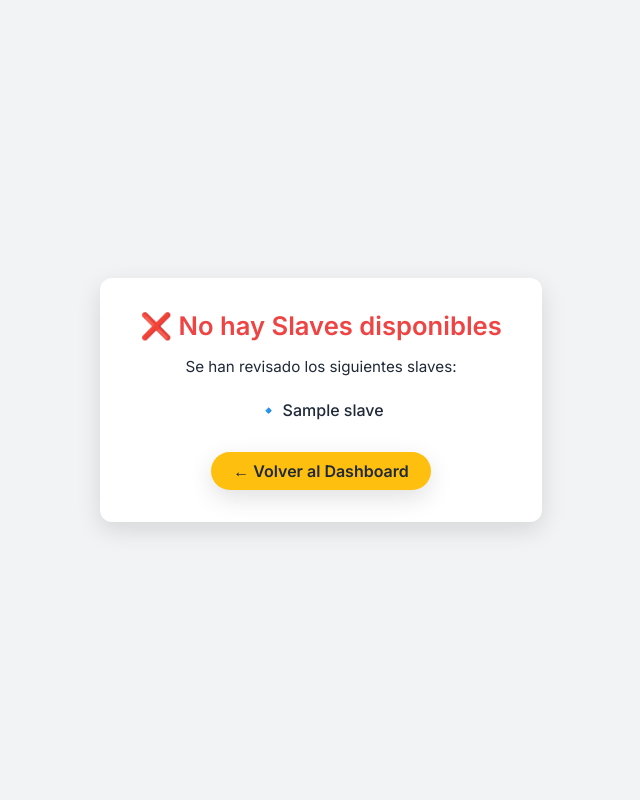
After one commit to javmunrom/mysql-distribuido-demo, a Django app: template app/dashboard/templates/dashboard/no_slaves.html in a window 1280 px wide. The commit adds this page. Shown: the whole page, without its empty margins (319-959 px from the left). Run offline with Django 3.2, Linux system fonts and the light colour scheme; the template is opened without the code that fills it: most values are stand-ins (such as "Sample title", 1, 10 or a date in 2020).

Commit message:
funcionalidad elegir slaves automatico

```diff
--- a/app/dashboard/templates/dashboard/home.html
+++ b/app/dashboard/templates/dashboard/home.html
@@ -210,6 +210,9 @@
           <a href="{% url 'list_tasks_slave' 'slave3' %}" class="btn"
             >📄 Ver Slave 3</a
           >
+          <a href="{% url 'list_tasks_dynamic' %}" class="btn"
+            >🎯 Ver (Automático)</a
+          >
         </nav>
       </header>
 
--- /dev/null
+++ b/app/dashboard/templates/dashboard/no_slaves.html
@@ -0,0 +1,95 @@
+<!DOCTYPE html>
+<html lang="es">
+  <head>
+    <meta charset="utf-8" />
+    <meta name="viewport" content="width=device-width, initial-scale=1.0" />
+    <title>Sin Slaves Disponibles</title>
+    <link
+      href="https://fonts.googleapis.com/css2?family=Inter:wght@400;500;600&display=swap"
+      rel="stylesheet"
+    />
+    <style>
+      :root {
+        --background: #f2f3f5;
+        --surface: #fff;
+        --primary: #ffbf0f;
+        --primary-h: #f4b303;
+        --text: #1f2937;
+        --radius: 12px;
+        --shadow-md: 0 8px 24px rgba(0, 0, 0, 0.12);
+      }
+      @media (prefers-color-scheme: dark) {
+        :root {
+          --background: #15181d;
+          --surface: #1f2937;
+          --text: #f3f4f6;
+          --shadow-md: 0 8px 24px rgba(0, 0, 0, 0.4);
+        }
+      }
+      body {
+        margin: 0;
+        display: flex;
+        justify-content: center;
+        align-items: center;
+        height: 100vh;
+        font-family: "Inter", system-ui, sans-serif;
+        background: var(--background);
+        color: var(--text);
+      }
+      .board {
+        max-width: 580px;
+        padding: 2rem 2.5rem;
+        background: var(--surface);
+        border-radius: var(--radius);
+        text-align: center;
+        box-shadow: var(--shadow-md);
+      }
+      h1 {
+        font-size: 1.6rem;
+        font-weight: 600;
+        margin: 0 0 1rem;
+        color: #ef4444;
+      }
+      p {
+        margin: 0 0 1.5rem;
+        font-size: 0.95rem;
+      }
+      ul {
+        list-style: none;
+        padding: 0;
+        margin-bottom: 2rem;
+      }
+      li {
+        margin: 6px 0;
+        font-weight: 500;
+      }
+      .btn {
+        display: inline-block;
+        padding: 0.55rem 1.4rem;
+        background: var(--primary);
+        color: #1f2937;
+        font-weight: 600;
+        border-radius: 999px;
+        text-decoration: none;
+        box-shadow: var(--shadow-md);
+        transition: background 0.2s, transform 0.15s;
+      }
+      .btn:hover {
+        background: var(--primary-h);
+        transform: translateY(-2px);
+      }
+    </style>
+  </head>
+  <body>
+    <div class="board">
+      <h1>❌ No hay Slaves disponibles</h1>
+      <p>Se han revisado los siguientes slaves:</p>
+      <ul>
+        {% for slave in checked_slaves %}
+        <li>🔹 {{ slave }}</li>
+        {% endfor %}
+      </ul>
+      <a href="{% url 'home' %}" class="btn">← Volver al Dashboard</a>
+    </div>
+  </body>
+</html>
--- a/app/dashboard/urls.py
+++ b/app/dashboard/urls.py
@@ -8,6 +8,7 @@ urlpatterns = [
     path('stop/<str:container_name>/', views.stop_container, name='stop_container'),
     path('start/<str:container_name>/', views.start_container, name='start_container'),
     path('esquema/', views.esquema_dinamico, name='esquema_dinamico'),
+    path('tasks/dynamic/', views.list_tasks_dynamic, name='list_tasks_dynamic'),
 
 
 ]
```
Also changed, not shown: app/dashboard/views.py (+40 -0 lines).
